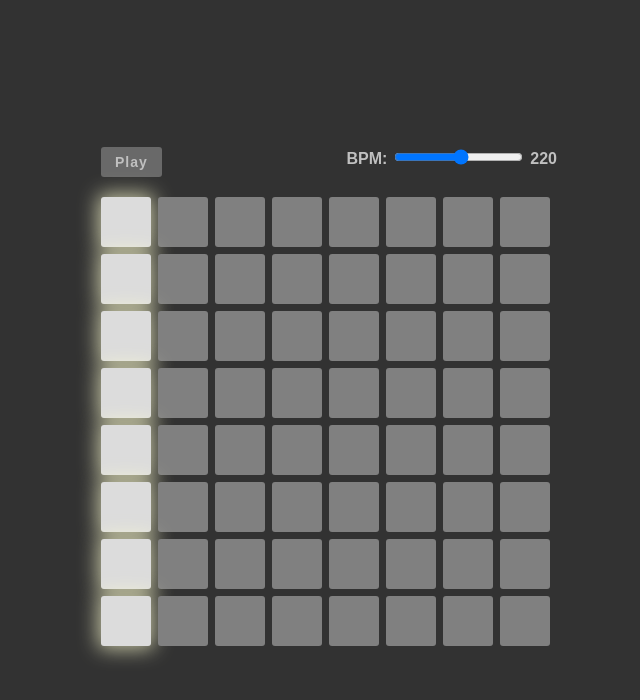
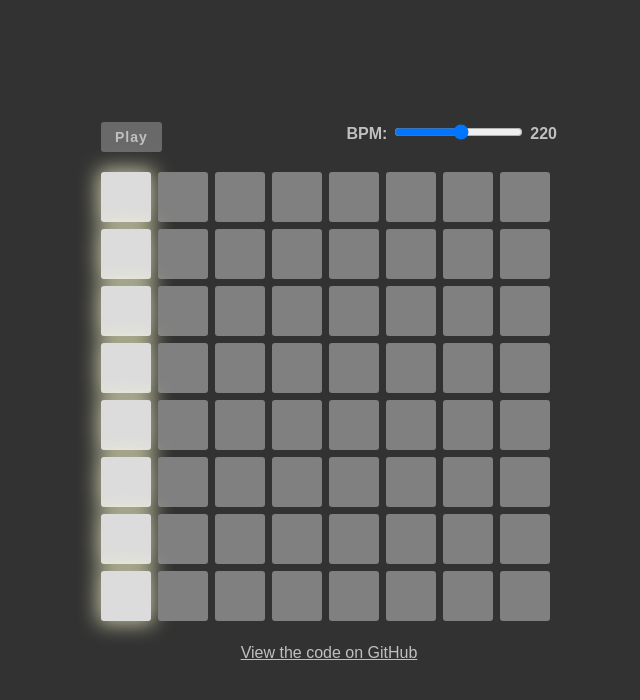
Before and after one commit to unlikenesses/react-sequencer, a React (Create React App) app: page / in a window 1280 px wide. Shown: the top 700 px of the page, without its empty margins (311-951 px from the left). Built offline with nearby package versions, Linux system fonts and the light colour scheme.

Commit message:
Add link to code

```diff
--- a/public/index.html
+++ b/public/index.html
@@ -4,21 +4,6 @@
     <meta charset="utf-8">
     <meta name="viewport" content="width=device-width, initial-scale=1, shrink-to-fit=no">
     <meta name="theme-color" content="#000000">
-    <!--
-      manifest.json provides metadata used when your web app is added to the
-      homescreen on Android. See https://developers.google.com/web/fundamentals/engage-and-retain/web-app-manifest/
-    -->
-    <link rel="manifest" href="%PUBLIC_URL%/manifest.json">
-    <link rel="shortcut icon" href="%PUBLIC_URL%/favicon.ico">
-    <!--
-      Notice the use of %PUBLIC_URL% in the tags above.
-      It will be replaced with the URL of the `public` folder during the build.
-      Only files inside the `public` folder can be referenced from the HTML.
-
-      Unlike "/favicon.ico" or "favicon.ico", "%PUBLIC_URL%/favicon.ico" will
-      work correctly both with client-side routing and a non-root public URL.
-      Learn how to configure a non-root public URL by running `npm run build`.
-    -->
     <title>React Sequencer</title>
   </head>
   <body>
@@ -26,15 +11,5 @@
       You need to enable JavaScript to run this app.
     </noscript>
     <div id="root"></div>
-    <!--
-      This HTML file is a template.
-      If you open it directly in the browser, you will see an empty page.
-
-      You can add webfonts, meta tags, or analytics to this file.
-      The build step will place the bundled scripts into the <body> tag.
-
-      To begin the development, run `npm start` or `yarn start`.
-      To create a production bundle, use `npm run build` or `yarn build`.
-    -->
   </body>
 </html>
--- a/src/App.css
+++ b/src/App.css
@@ -79,3 +79,7 @@ button {
 .pad.active.playing, .pad.active:hover {
 	background: lime;
 }
+
+p.link a {
+	color: silver;
+}
--- a/src/App.js
+++ b/src/App.js
@@ -103,6 +103,9 @@ class App extends Component {
 		        	pos={this.state.pos}
 		        	pads={this.state.pads}
 		        	toggleActive={this.toggleActive} />
+		        <p className="link">
+		        	<a href="https://github.com/unlikenesses/react-sequencer">View the code on GitHub</a>
+		        </p>
 		    </div>
 		);
 	}
```
